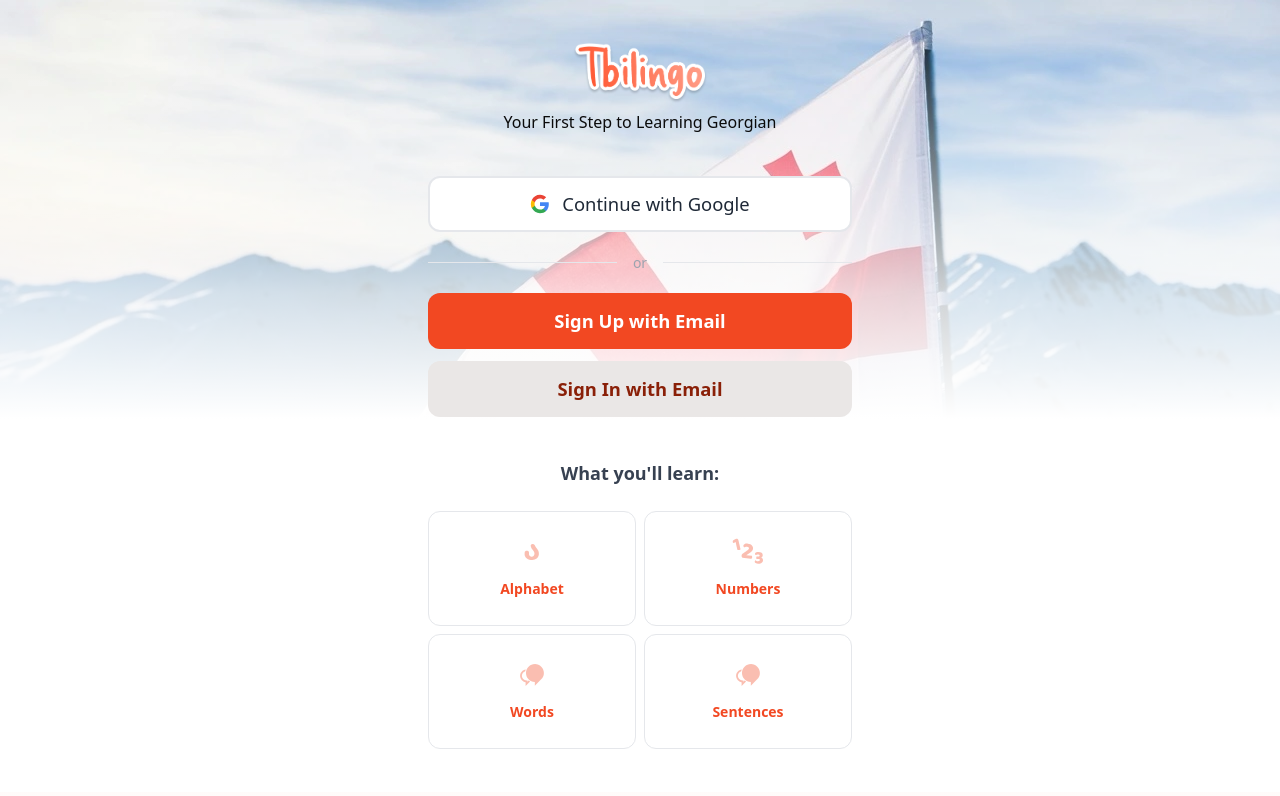
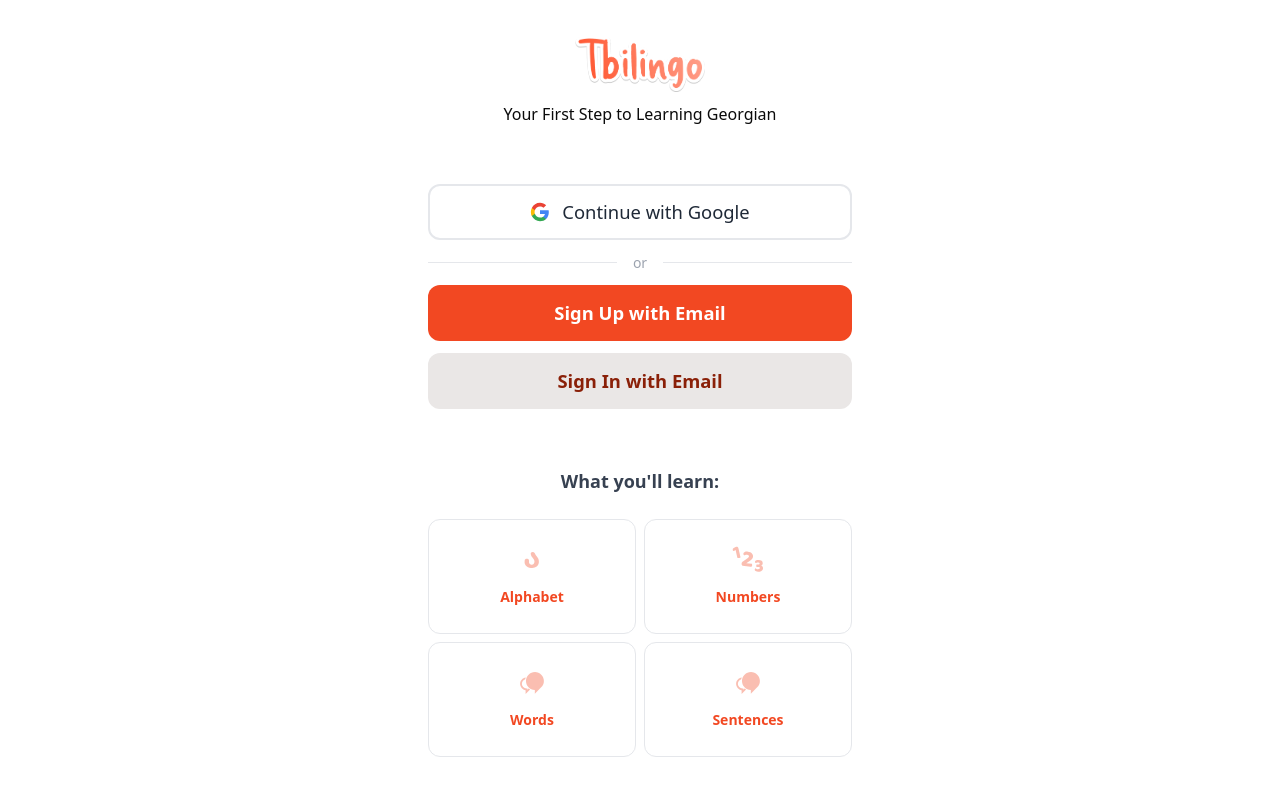
Before and after one commit to almazbisenbaev/tbilingo, a Next.js app: page / in a window 1280 px wide. Shown: the top 796 px of the page. Built offline with nearby package versions, Linux system fonts and the light colour scheme; no server answers.

Commit message:
Fix styles on welcome page

```diff
--- a/src/app/globals.css
+++ b/src/app/globals.css
@@ -53,7 +53,8 @@ body {
   font-family: var(--font-sans);
   font-size: 1rem;
   transition: .3s cubic-bezier(0.76, 0, 0.24, 1);
-  background: linear-gradient(180deg, rgba(255, 118, 88, 0.03) 0%, rgba(255, 118, 88, 0.1) 100%), #FFFFFF;
+  /* background: linear-gradient(180deg, rgba(255, 118, 88, 0.03) 0%, rgba(255, 118, 88, 0.1) 100%), #FFFFFF; */
+  background: #fff;
 }
 
 a {
@@ -170,7 +171,6 @@ input[type=submit]:focus {
   align-items: center;
   text-align: center;
   width: 100%;
-  margin: 0.5rem 0;
 }
 
 .auth-divider::before,
@@ -384,11 +384,11 @@ input[type=submit]:focus {
 }
 
 .welcome {
-  background: linear-gradient(180deg, rgba(255, 255, 255, 0) 0%, rgba(255, 255, 255, 0.812382) 37.02%, #FFFFFF 52.89%), url(/images/background.webp), #FFFFFF;
-  background-size: cover;
-  background-position: bottom center;
+  /* background: linear-gradient(180deg, rgba(255, 255, 255, 0) 0%, rgba(255, 255, 255, 0.812382) 37.02%, #FFFFFF 52.89%), url(/images/background.webp), #FFFFFF; */
+  /* background-size: cover;
+  background-position: bottom center; */
+  /* background: #fff; */
 
-  background-size: cover;
   position: relative;
 }
 
@@ -425,6 +425,8 @@ input[type=submit]:focus {
   justify-content: center;
   align-items: center;
   gap: 12px;
+  padding-top: 24px;
+  padding-bottom: 24px;
 }
 
 .welcome-progress {
--- a/src/components/Brand/Brand.css
+++ b/src/components/Brand/Brand.css
@@ -17,7 +17,8 @@
 }
 
 .brand-logo img {
-  filter: drop-shadow(0px 2px 1px rgba(0,0,0,0.2));
+  /* filter: drop-shadow(0px 2px 1px rgba(0,0,0,0.2)); */
+  filter: drop-shadow(0 1px 0 rgba(0,0,0,0.2));
   display: block;
   margin: 0;
   width: 130px;
--- a/src/components/GoogleSignInButton/GoogleSignInButton.css
+++ b/src/components/GoogleSignInButton/GoogleSignInButton.css
@@ -20,8 +20,8 @@
 .google-signin-button:hover:not(:disabled) {
   background: #f9fafb;
   border-color: #d1d5db;
-  transform: translateY(-1px);
-  box-shadow: 0 4px 6px -1px rgba(0, 0, 0, 0.1);
+  /* transform: translateY(-1px); */
+  /* box-shadow: 0 4px 6px -1px rgba(0, 0, 0, 0.1); */
 }
 
 .google-signin-button:active:not(:disabled) {
```
